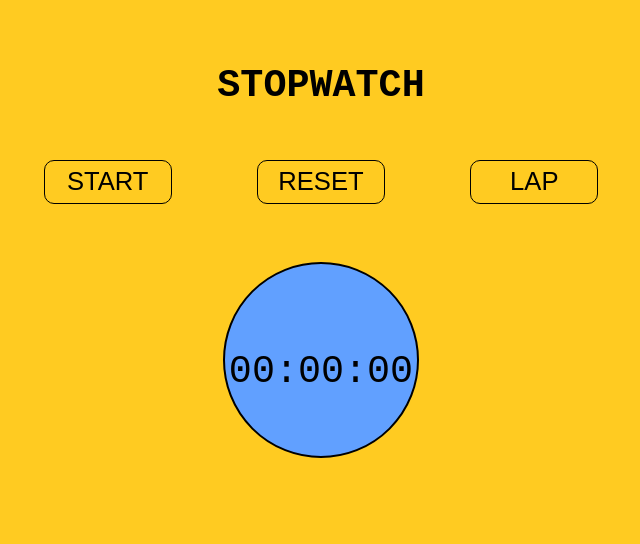
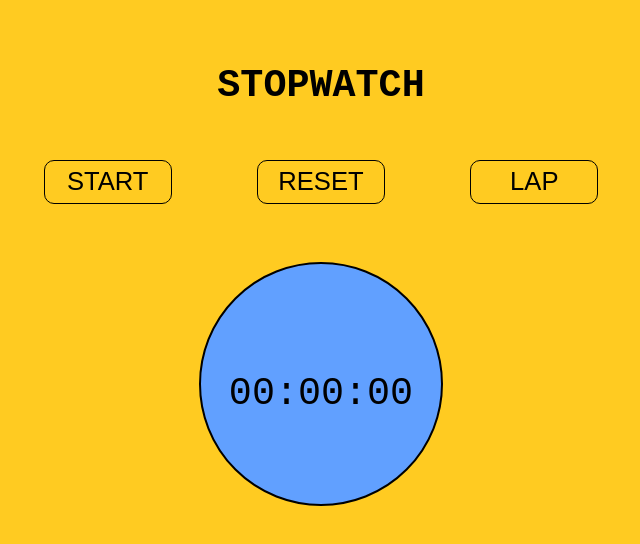
Before and after one commit to robZuk/Stopwatch, a plain HTML site: page index.html in a window 1280 px wide. Shown: the whole page, without its empty margins (319-959 px from the left). Drawn offline with Linux system fonts and the light colour scheme.

Commit message:
change circle size

```diff
--- a/style.css
+++ b/style.css
@@ -104,8 +104,8 @@ p {
     font-size: 2vw;
   }
   .circle {
-    width: 18vw;
-    height: 18vw;
+    width: 30vh;
+    height: 30vh;
     top: 50%;
   }
 
@@ -125,8 +125,8 @@ p {
 }
 @media (orientation: landscape) and (min-width: 670px) {
   .circle {
-    width: 17vw;
-    height: 17vw;
+    width: 30vh;
+    height: 30vh;
   }
 
   .time {
@@ -140,9 +140,9 @@ p {
 
 @media (orientation: landscape) and (min-width: 1030px) {
   .circle {
-    top: 45%;
-    width: 15vw;
-    height: 15vw;
+    top: 48%;
+    width: 30vh;
+    height: 30vh;
   }
 
   p {
@@ -163,8 +163,8 @@ p {
 
   .circle {
     top: 50%;
-    width: 20vw;
-    height: 20vw;
+    width: 35vh;
+    height: 35vh;
   }
 
   .time {
```
